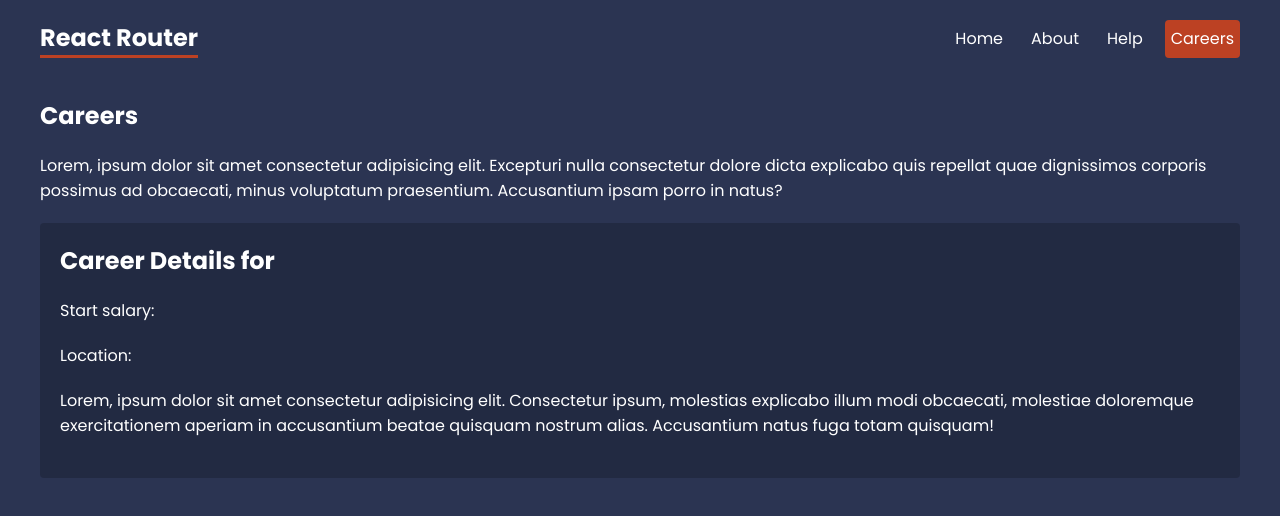
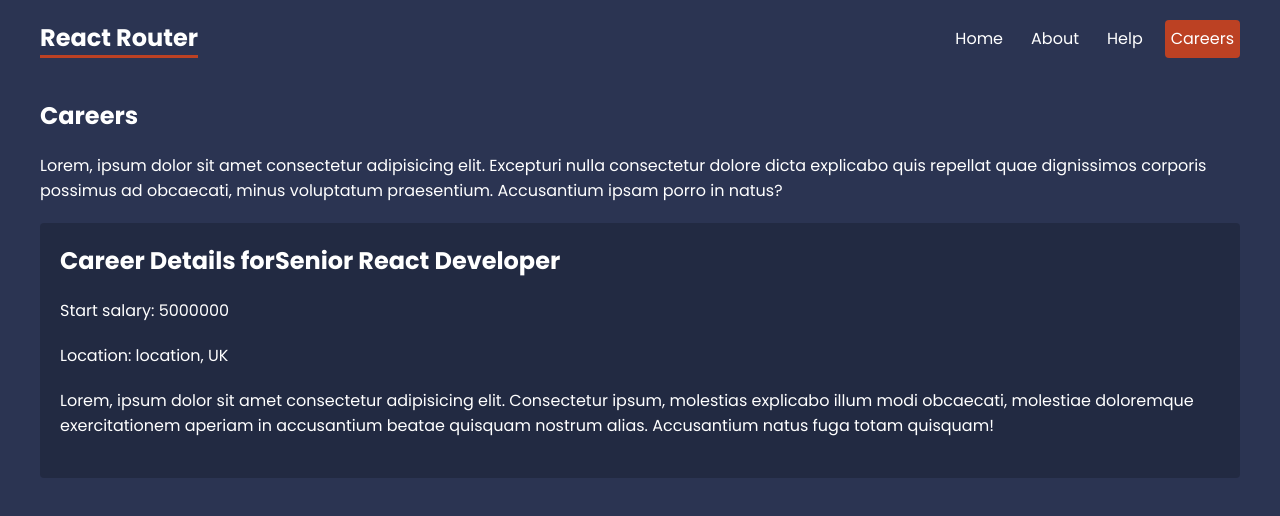
Before and after one commit to Anitasilvi/react-router-in-depth, a React (Create React App) app: page /careers/1 in a window 1280 px wide. Shown: the top 516 px of the page. Built offline with nearby package versions, Linux system fonts and the light colour scheme; no server answers; data requests are answered from the project's data file.

Commit message:
Error Elements

```diff
--- a/src/App.js
+++ b/src/App.js
@@ -11,6 +11,7 @@ import CareerDetails, {
   careerDetailsLoader,
 } from "./pages/careers/CareerDetails";
 import Careers, { careersLoader } from "./pages/careers/Careers";
+import CareersError from "./pages/careers/CareersError";
 import Contact from "./pages/help/Contact";
 import Faq from "./pages/help/Faq";
 import Home from "./pages/Home";
@@ -32,7 +33,11 @@ const router = createBrowserRouter(
         <Route path="contact" element={<Contact />} />
       </Route>
 
-      <Route path="careers" element={<CareersLayout />}>
+      <Route
+        path="careers"
+        element={<CareersLayout />}
+        errorElement={<CareersError />}
+      >
         <Route index element={<Careers />} loader={careersLoader} />
         <Route
           path=":id"
--- a/src/pages/careers/CareerDetails.js
+++ b/src/pages/careers/CareerDetails.js
@@ -24,7 +24,10 @@ export default function CareerDetails() {
 export const careerDetailsLoader = async ({ params }) => {
   const { id } = params;
 
-  const res = await fetch("http://localhost:4000/careers" + id);
+  const res = await fetch("http://localhost:4000/careers/" + id);
 
+  if (!res.ok) {
+    throw Error("Could not find that career");
+  }
   return res.json();
 };
--- a/src/pages/careers/Careers.js
+++ b/src/pages/careers/Careers.js
@@ -17,6 +17,8 @@ export default function Careers() {
 //loader function
 export const careersLoader = async () => {
   const res = await fetch("http://localhost:4000/careers");
-
+  if (!res.ok) {
+    throw Error("Could not fetch the careers");
+  }
   return res.json();
 };
--- /dev/null
+++ b/src/pages/careers/CareersError.js
@@ -0,0 +1,12 @@
+import { Link, useRouteError } from "react-router-dom";
+
+export default function CareersError() {
+  const error = useRouteError();
+  return (
+    <div className="careers-error">
+      <h2>Error</h2>
+      <p>{error.message}</p>
+      <Link to="/">Back to the homepage</Link>
+    </div>
+  );
+}
```
